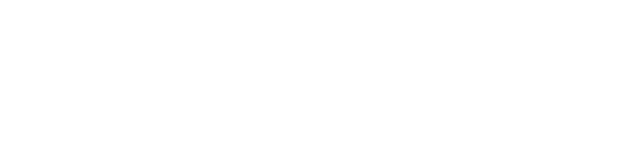
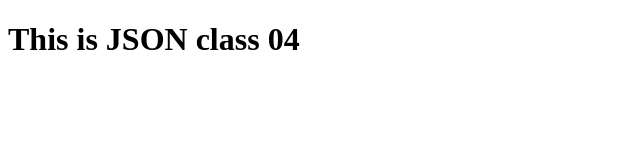
Before and after one commit to omarfaruk70/All-about-JSON, a plain HTML site: page class 04/index.html in a window 1280 px wide. Shown: the whole page, without its empty margins (0-640 px from the left). Drawn offline with Linux system fonts and the light colour scheme.

Commit message:
json class 04 done

```diff
--- a/class 04/index.html
+++ b/class 04/index.html
@@ -7,6 +7,7 @@
     <title>Document</title>
 </head>
 <body>
+    <h1>This is JSON class 04</h1>
     <script src="script.js"></script>
 </body>
 </html>
--- a/class 04/script.js
+++ b/class 04/script.js
@@ -0,0 +1,4 @@
+// JSON warning
+// javascript do not suppot json formate. first we should convert
+// it as a json formate by using JSON.stringify() method .
+// and then we can convert it object method by JSON.parse() methods.
```
